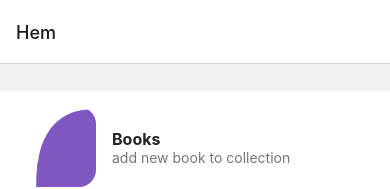
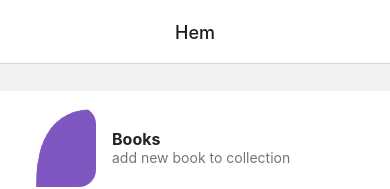
Before and after one commit to jakobniinja/native-booksmart, a React Native app: screen / in a window 390 px wide. Shown: the top 189 px of the page. Built offline with nearby package versions, Linux system fonts and the light colour scheme.

Commit message:
darkMode wip

```diff
--- a/App.js
+++ b/App.js
@@ -1,8 +1,6 @@
-import { StatusBar } from 'expo-status-bar';
 import React from 'react';
-import { StyleSheet, Text, View } from 'react-native';
 import MyStack from './MyStack';
-
+import { View } from "react-native";
 
 export default function App() {
   return (
--- a/MyStack.js
+++ b/MyStack.js
@@ -1,14 +1,29 @@
-import { createStackNavigator } from '@react-navigation/stack';
-import Home from './screens/Home';
-import { NavigationContainer } from '@react-navigation/native';
+import { createStackNavigator } from "@react-navigation/stack";
+import Home from "./screens/Home";
+import {
+  NavigationContainer,
+  DefaultTheme,
+  DarkTheme,
+} from "@react-navigation/native";
 const Stack = createStackNavigator();
+import { useColorScheme } from "react-native";
 
 export default function MyStack() {
+  const scheme = useColorScheme();
+
+  const MyTheme = {
+    ...DarkTheme,
+    colors: {
+      primary: "rgb(255, 45, 85)",
+      // background: "rgb(138,32,226)",
+      text: "rgb(28, 28, 30)",
+    },
+  };
   return (
-      <NavigationContainer>
-    <Stack.Navigator>
-      <Stack.Screen name="Hem" component={Home} />
-    </Stack.Navigator>
-      </NavigationContainer>
+    <NavigationContainer theme={ scheme === 'dark' ? DarkTheme : DefaultTheme }>
+      <Stack.Navigator  >
+        <Stack.Screen  name="Hem" component={Home}   options={{headerTitleAlign: 'center',title: 'Hem'}} />
+      </Stack.Navigator>
+    </NavigationContainer>
   );
 }
```
